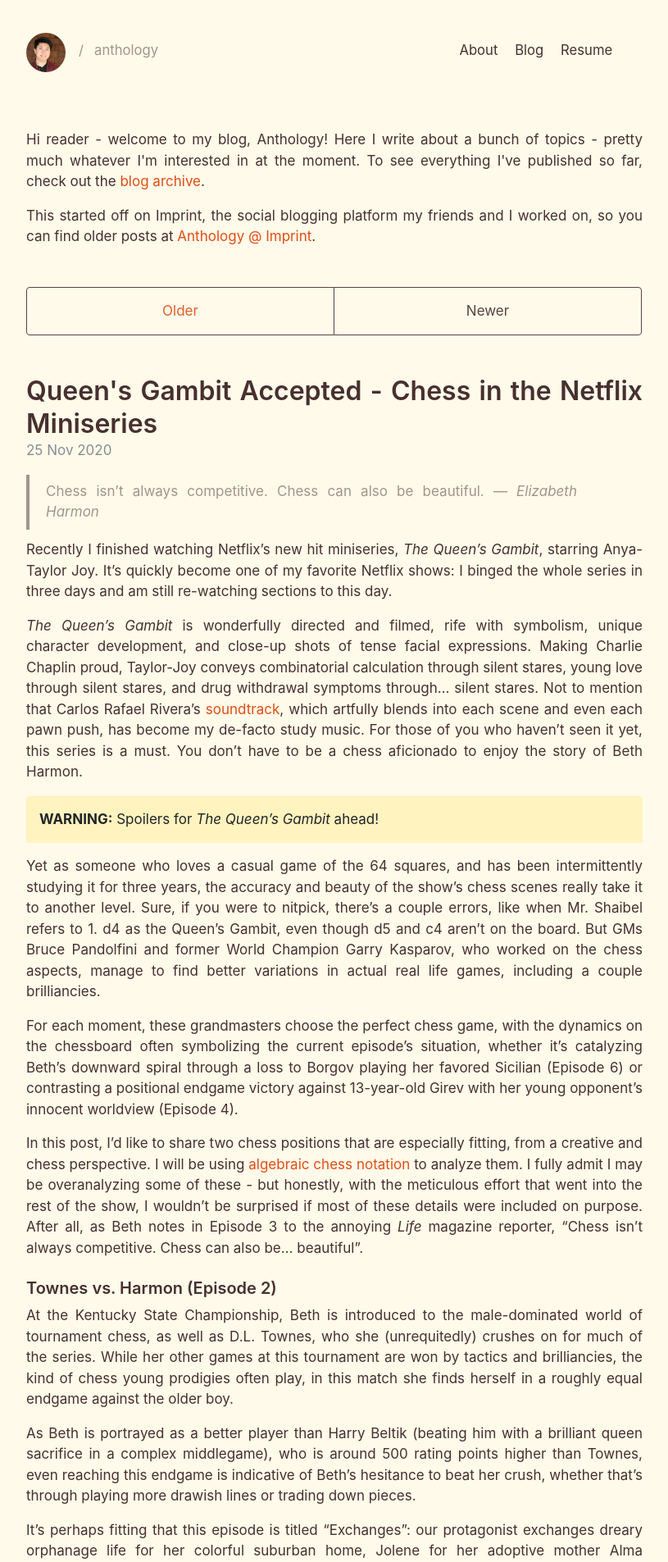
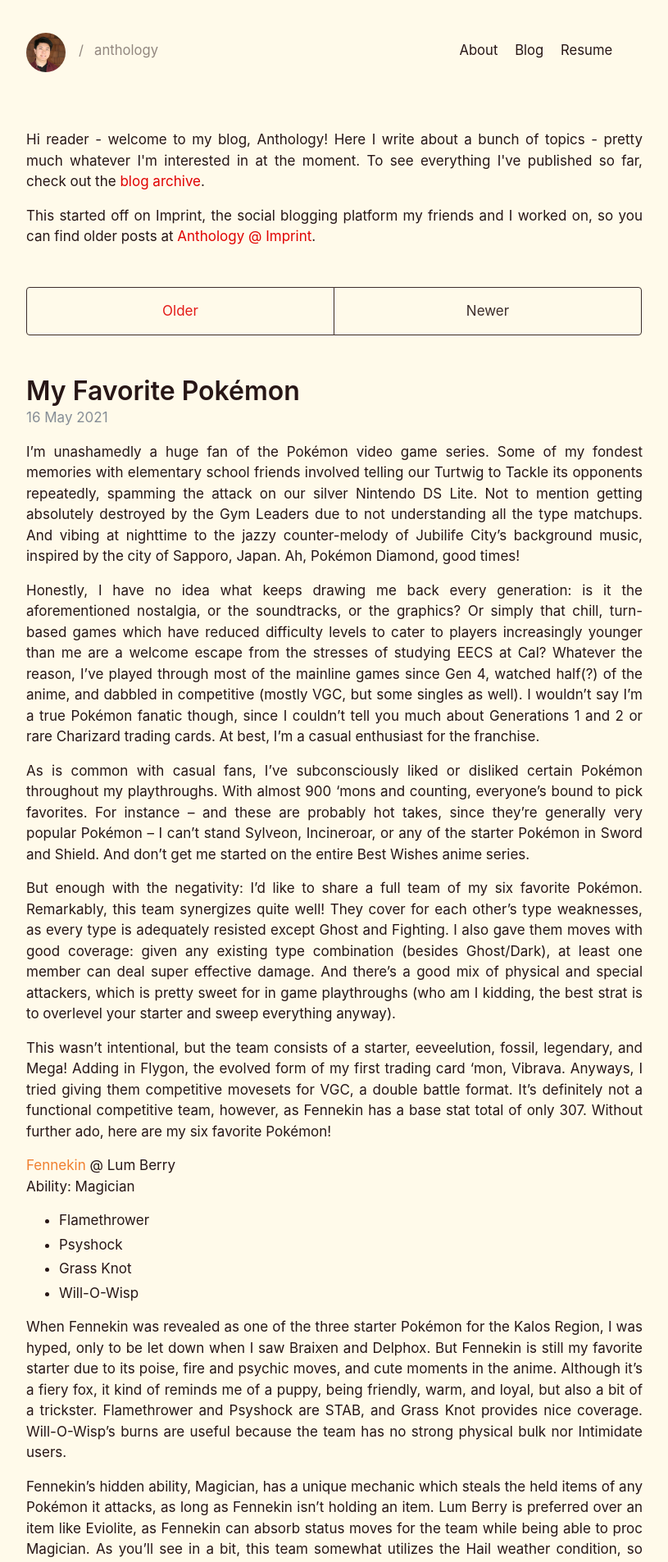
Before and after one commit to dinganthony/virtual-home-base, a Jekyll site: the page built from blog/index.html, in a window 1280 px wide. Shown: the top 1905 px of the page at 82% size, without its empty margins (232-1047 px from the left). Built offline with Jekyll 4.4.1, drawn with Linux system fonts in a browser that asks for light colours; the list of posts is cut into pages by our own code; some of the changed text lies outside the part shown.

Commit message:
theme tweaks and pokemon blog post

```diff
--- a/_sass/_variables.scss
+++ b/_sass/_variables.scss
@@ -23,13 +23,13 @@
   --orange: #fd7e14;
   --vanilla: #fffafa;
 
-  --sunrise-red: #df4e14;
-  --sunrise-text: #473030;
+  --sunrise-red: #e00202;
+  --sunrise-text: #271616;
   --sunrise-bg: #fffaea;
 
   --midday-bg: #e6f0f2;
   --midday-gold: #af991d;
-  --midday-dark: #2f7ec9;
+  --midday-dark: #0e4588;
 
   --sunset-red: #e14b4c;
   --sunset-red-two: #E45E65;
--- /dev/null
+++ b/blog/_posts/2021-05-16-pokemon-team.md
@@ -0,0 +1,90 @@
+---
+layout: post
+title: My Favorite Pokémon
+---
+
+I'm unashamedly a huge fan of the Pokémon video game series. Some of my fondest memories with elementary school friends involved telling our Turtwig to Tackle its opponents repeatedly, spamming the attack on our silver Nintendo DS Lite. Not to mention getting absolutely destroyed by the Gym Leaders due to not understanding all the type matchups. And vibing at nighttime to the jazzy counter-melody of Jubilife City's background music, inspired by the city of Sapporo, Japan. Ah, Pokémon Diamond, good times!
+
+Honestly, I have no idea what keeps drawing me back every generation: is it the aforementioned nostalgia, or the soundtracks, or the graphics? Or simply that chill, turn-based games which have reduced difficulty levels to cater to players increasingly younger than me are a welcome escape from the stresses of studying EECS at Cal? Whatever the reason, I've played through most of the mainline games since Gen 4, watched half(?) of the anime, and dabbled in competitive (mostly VGC, but some singles as well). I wouldn't say I'm a true Pokémon fanatic though, since I couldn't tell you much about Generations 1 and 2 or rare Charizard trading cards. At best, I'm a casual enthusiast for the franchise.
+
+As is common with casual fans, I've subconsciously liked or disliked certain Pokémon throughout my playthroughs. With almost 900 'mons and counting, everyone's bound to pick favorites. For instance -- and these are probably hot takes, since they're generally very popular Pokémon -- I can't stand Sylveon, Incineroar, or any of the starter Pokémon in Sword and Shield. And don't get me started on the entire Best Wishes anime series.
+
+But enough with the negativity: I'd like to share a full team of my six favorite Pokémon. Remarkably, this team synergizes quite well! They cover for each other's type weaknesses, as every type is adequately resisted except Ghost and Fighting. I also gave them moves with good coverage: given any existing type combination (besides Ghost/Dark), at least one member can deal super effective damage. And there's a good mix of physical and special attackers, which is pretty sweet for in game playthroughs (who am I kidding, the best strat is to overlevel your starter and sweep everything anyway).
+
+This wasn't intentional, but the team consists of a starter, eeveelution, fossil, legendary, and Mega! Adding in Flygon, the evolved form of my first trading card 'mon, Vibrava. Anyways, I tried giving them competitive movesets for VGC, a double battle format. It's definitely not a functional competitive team, however, as Fennekin has a base stat total of only 307. Without further ado, here are my six favorite Pokémon!
+
+<a href="https://pokemondb.net/pokedex/fennekin" style="color: #F08030">Fennekin</a> @ Lum Berry<br>
+Ability: Magician
+
+- Flamethrower
+- Psyshock
+- Grass Knot
+- Will-O-Wisp
+
+When Fennekin was revealed as one of the three starter Pokémon for the Kalos Region, I was hyped, only to be let down when I saw Braixen and Delphox. But Fennekin is still my favorite starter due to its poise, fire and psychic moves, and cute moments in the anime. Although it's a fiery fox, it kind of reminds me of a puppy, being friendly, warm, and loyal, but also a bit of a trickster. Flamethrower and Psyshock are STAB, and Grass Knot provides nice coverage. Will-O-Wisp's burns are useful because the team has no strong physical bulk nor Intimidate users.
+
+Fennekin's hidden ability, Magician, has a unique mechanic which steals the held items of any Pokémon it attacks, as long as Fennekin isn't holding an item. Lum Berry is preferred over an item like Eviolite, as Fennekin can absorb status moves for the team while being able to proc Magician. As you'll see in a bit, this team somewhat utilizes the Hail weather condition, so other single use items like Focus Sash or the Power Herb (intended to work with Solarbeam) set aren't really great. Magician is quite nice in doubles, as Fennekin can actually attack its partner to remove a tricked Choice item.
+
+<a href="https://pokemondb.net/pokedex/aurorus" style="color: #B8A038">Aurorus</a> @ Light Clay<br>
+Ability: Snow Warning
+
+- Aurora Veil
+- Meteor Beam
+- Blizzard
+- Icy Wind
+
+Shoutout to middle school me for picking the Sail Fossil over the Jaw Fossil in Pokémon X. Aurorus is so majestic, being a revived fossil from prehistoric times. The Tundra Pokémon has an incredible design resembling a sauropod, with a smooth yellow to silver gradient on its sail and icy diamonds on its body. It also sports a unique type combination in Rock/Ice, and one of my favorite abilities in Snow Warning, which instantly sets the Hail weather condition on the battlefield.
+
+Hail is really underappreciated but synergizes quite well with Aurora Veil, which effectively sets dual screens in one turn but can only be activated under the icy conditions, and Blizzard, which it causes to bypass the accuracy check! Meteor Beam is the strongest special Rock type move available, making Dynamaxing possible. Icy Wind is standard for speed control. Light Clay extends the duration of Aurora Veil, enabling Pokémon like Mega Lucario to thrive.
+
+<a href="https://pokemondb.net/pokedex/glaceon" style="color: #98D8D8">Glaceon</a> @ Icium Z<br>
+Ability: Snow Cloak
+
+- Blizzard
+- Freeze-Dry
+- Shadow Ball
+- Fake Tears
+
+The second member of the dynamic Hail duo and my favorite Eeveelution, Glaceon! In general, I'm fascinated by the creativity in the Eeveelutions, who are the eight evolved forms of Eevee. In the earlier games, Glaceon has an interesting evolution mechanic that involves leveling up near a specific icy rock in the northern, snow-covered routes of Sinnoh. This, along with its dog-like design and aesthetic regular and shiny sprites, makes the Fresh Snow Pokémon one of my favorites.
+
+Glaceon's ability, Snow Cloak, raises its evasiveness in Hail, and it is best sent out in a double battle alongside Aurorus. In Hail, it can spam the powerful multi-target STAB Blizzard; outside of it, its whopping 130 base Special Attack ensures that Freeze-Dry hurts as well. Freeze-Dry also helps cover 'mons like Gyarados, Gastrodon, and other bulky waters. Glaceon's item, Icium Z, allows it to fire off powerful Subzero Slammers, as Ice is one of the best offensive types. Shadow Ball is probably the best coverage Glaceon gets, and the possible SpD drop is nice. Fake Tears helps soften up targets, further capitalizing on the team's skew towards special attackers.
+
+<a href="https://pokemondb.net/pokedex/flygon" style="color: #E0C068">Flygon</a> @ Choice Scarf<br>
+Ability: Levitate
+
+- Earth Power
+- Dragon Claw
+- Brutal Swing
+- U-turn
+
+Flygon carried me through Hoenn, period. In a world before Fairy types and Garchomp, Flygon's strong STAB Outrage and Earthquake swept much of the late game of Pokémon Emerald. Although I'd caught Rayquaza, which as one of the strongest legendaries does the same thing, I still kept Flygon in my Elite Four run. Flygon came in clutch again in Pokémon X, effectively sweeping five of Diantha's Pokémon. Also, can we talk about its design? The Mystic Pokémon, often nicknamed the Desert Spirit, is a levitating dragonfly-looking beast with red tinted goggles to protect its eyes in sandstorms.
+
+Since Fairy types were introduced, Flygon has fallen off in competitive viability, but I chose to use a Choice Scarf set to take advantage of its stat distribution and strong movepool. Earth Power is preferred over Earthquake because the rest of the team is pretty weak to Ground, and that would be detrimental in Double Battles. For Dragon STAB, Dragon Claw over Outrage because, well, Fairies. Brutal Swing is an interesting coverage move and was selected for two reasons. First, I wanted a Dark type coverage move for the Normal/Psychic type combination. Second, it has amazing synergy with Lucario with its Justified ability. Even if its scarf is removed, Flygon still outspeeds Lucario by 10 points, allowing it to Brutal Swing first, hitting everything on the field including Lucario, and powering up its partner's Attack. U-turn to pivot and reset the Choice item.
+
+<a href="https://pokemondb.net/pokedex/latias" style="color: #7038F8">Latias</a> @ Soul Dew<br>
+Ability: Levitate
+
+- Tailwind
+- Draco Meteor
+- Mist Ball
+- Recover
+
+Latias is, frankly, my favorite Pokémon of all time. A sensitive and highly intelligent Pokémon who can telepathically communicate with trainers? A Pokémon specced for a tanky and supportive role, finding creative ways to impact the team instead of ramming their head at the enemy with 130 base power moves? That happy smile and the aesthetic wing arrangement in her in game sprites? While all of those are qualities I admire, the favoritism started with my elementary school self imagining riding on one -- Latias can fly at multiple Mach numbers!
+
+This moveset really draws to Latias's strengths, namely its 80/90/130 defensive stats. Tailwind enables Latias to support the entire team, especially in VGC. Both STABs, Draco Meteor and Mist Ball, are boosted by Soul Dew. By the way, I still believe that canonically the Soul Dew is in the original form, which increased Latias's Special Attack and Special Defense by 50%. But since the item got reworked in Alola, we'll just accept the boost to Psychic and Dragon moves. Recover is fantastic when combined with Latias's natural bulk and helps heal back the residual Hail damage from Aurorus's Snow Warning.
+
+<a href="https://pokemondb.net/pokedex/lucario" style="color: #C03028">Lucario-Mega</a> @ Lucarionite<br>
+Ability: Justified
+
+- Swords Dance
+- Close Combat
+- Meteor Mash
+- Bullet Punch
+
+Rounding out the list is Lucario, one of the OGs on my Sinnoh team and my favorite Mega Evolution from Kalos. After all, you're gifted a Riolu egg after completing the Iron Island storyline in Platinum, and Korrina practically hands you a Mega Lucario in X and Y's Tower of Mastery. It's one of the strongest Pokémon for an in game run, having phenomenal offensive stats of 110 / 115 / 90, which rises to 145 / 140 / 112 in its Mega form. Lucario also has a creative anime portrayal with the ability to sense auras extending across time and space.
+
+Lucarionite is important so that Lucario can Mega Evolve, in which it has the ability Adaptability, making STAB moves hit for 2x instead of 1.5x. Swords Dance, when combined with mechanics like Aurora Veil or Justified + Flygon's Brutal Swing, enables Lucario to sweep entire teams. Close Combat is the strongest Fighting type move to leverage Adaptability, and Lucario's all-out offensive stat distribution doesn't mind the defensive drops. Meteor Mash is the strongest Steel type move it learns besides the unreliable Iron Tail, and has a chance to further boost its Attack stat. Bullet Punch is an important priority move to pick off weak but faster foes.
+
+If you've made it this far, thanks for being there while I nerd out for my favorites. Of course, these aren't the only Pokémon I have taken a liking to: honorable mentions include Cyndaquil, Lanturn, Shaymin, Togekiss, Helioptile, Leafeon, Ampharos, and Alolan Vulpix. I've had a great time writing this blog post and riding the waves of nostalgia. After all, identifying and celebrating favorite Pokémon is valuable to the spirit of Pokémon games, even as game mechanics tempt us towards legendaries with 600+ base stat totals. To quote one of the strongest trainers from the Kanto Region, a member of the Indigo Elite Four:
+
+> "Strong Pokémon. Weak Pokémon. That is only the selfish perception of people. Truly skilled trainers should try to win with their favorites." <cite>&mdash; Karen</cite>
```
Also changed, not shown: blog/_posts/2020-10-17-honor-fire.md (+0 -2 lines), _drafts/2020-10-6-esports.md (renamed from blog/_posts/2020-10-6-esports.md).
